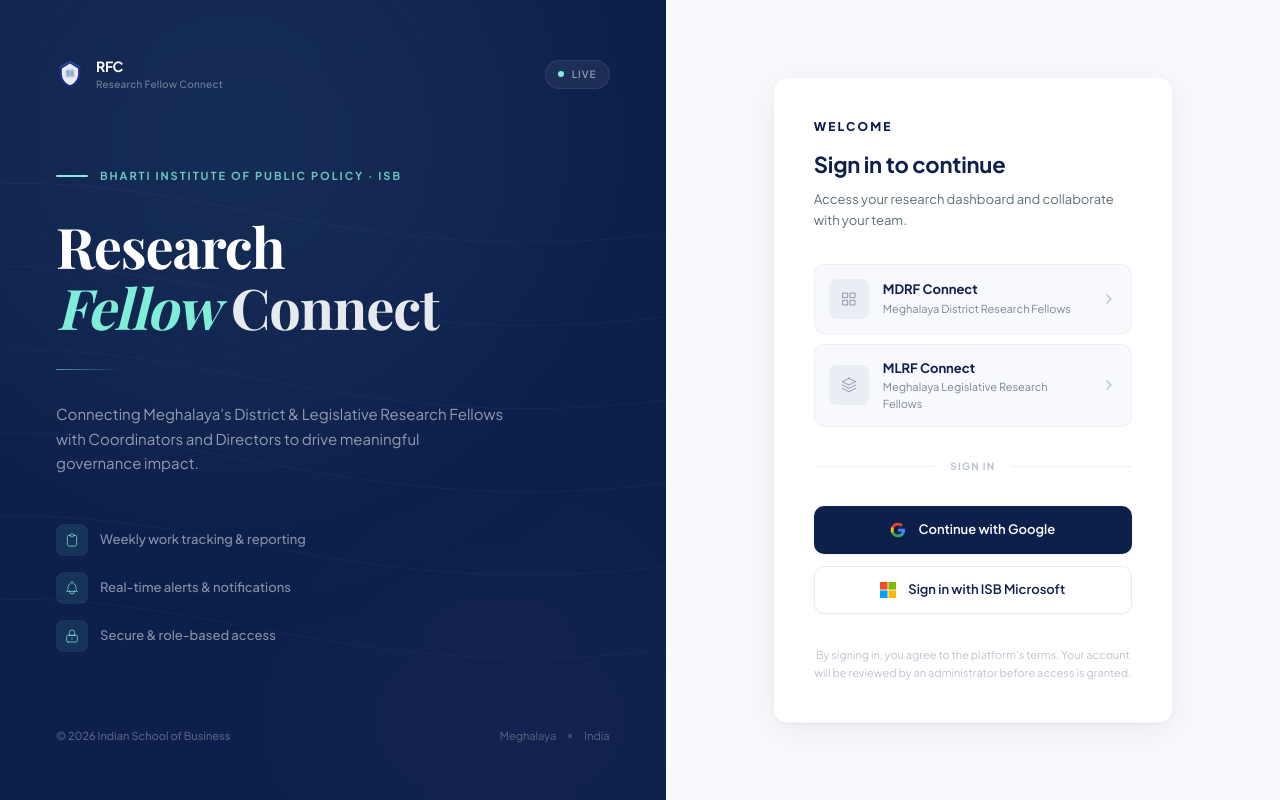
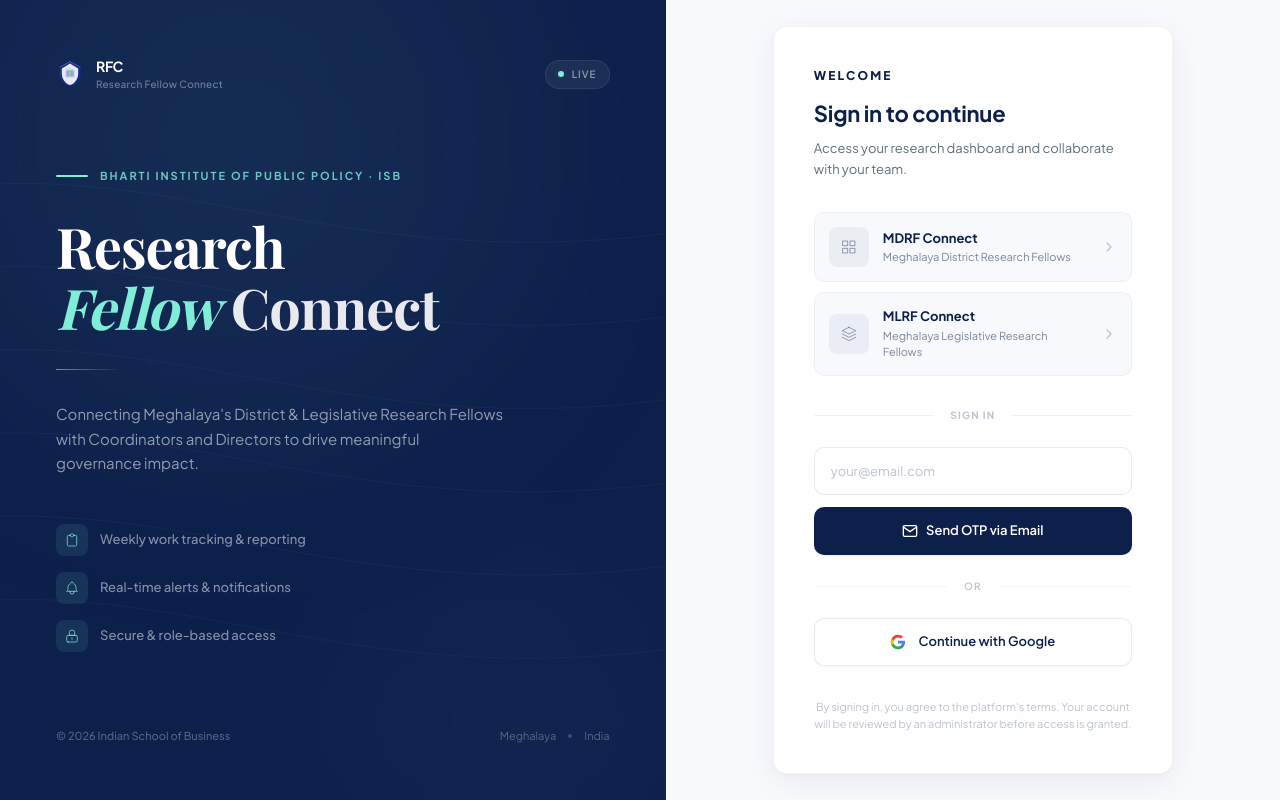
Before and after one commit to ajayc-iima/mdrf-dashboard, a Next.js app: page / in a window 1280 px wide. Built offline with nearby package versions, Linux system fonts and the light colour scheme; no server answers; a web font is replaced by a local one.

Commit message:
Replace Microsoft SSO with email OTP (passwordless) sign-in

```diff
--- a/src/app/page.tsx
+++ b/src/app/page.tsx
@@ -2,7 +2,10 @@
 
 import { useEffect, useState } from "react"
 import { useRouter } from "next/navigation"
-import { signInWithGoogle, signInWithMicrosoft, getRoleHome } from "@/lib/auth"
+import {
+  sendOtpToEmail, isOtpRedirect, completeOtpSignIn,
+  signInWithGoogle, getRoleHome,
+} from "@/lib/auth"
 import { getUserProfile, createUserProfile } from "@/lib/firestore"
 import { PROGRAM_META } from "@/lib/constants"
 import { AppLogo } from "@/components/shared/app-logo"
@@ -12,12 +15,53 @@
   const [error, setError] = useState("")
   const [loading, setLoading] = useState<string | null>(null)
   const [visible, setVisible] = useState(false)
+  const [otpEmail, setOtpEmail] = useState("")
+  const [otpSent, setOtpSent] = useState(false)
   const router = useRouter()
 
   useEffect(() => {
     const t = setTimeout(() => setVisible(true), 100)
     return () => clearTimeout(t)
   }, [])
+
+  async function handleOtpRedirect() {
+    if (!isOtpRedirect()) return
+    setLoading("otp")
+    try {
+      const user = await completeOtpSignIn()
+      let profile = await getUserProfile(user.uid)
+      if (!profile) {
+        await createUserProfile(user.uid, {
+          name: user.displayName || user.email?.split("@")[0] || "User",
+          email: user.email || "",
+        })
+        profile = await getUserProfile(user.uid)
+      }
+      if (!profile) { setError("Profile not found. Contact the administrator."); return }
+      if (profile.status === "pending" || profile.status === "rejected") router.push("/pending")
+      else if (profile.role) router.push(getRoleHome(profile.role))
+      else router.push("/pending")
+    } catch (err: any) {
+      setError(err.message || "Sign in failed. Please request a new OTP.")
+      localStorage.removeItem("emailForSignIn")
+    } finally { setLoading(null) }
+  }
+
+  useEffect(() => { handleOtpRedirect() }, [])
+
+  async function handleSendOtp(e: React.FormEvent) {
+    e.preventDefault()
+    setError("")
+    const email = otpEmail.trim()
+    if (!email) { setError("Enter your email address."); return }
+    setLoading("otp")
+    try {
+      await sendOtpToEmail(email)
+      setOtpSent(true)
+    } catch (err: any) {
+      setError(err.message || "Failed to send OTP. Try again.")
+    } finally { setLoading(null) }
+  }
 
   useEffect(() => {
     let active = true
@@ -34,11 +78,11 @@
     return () => { active = false }
   }, [router])
 
-  async function handleSignIn(provider: "google" | "microsoft") {
+  async function handleSignIn(provider: "google") {
     setError("")
     setLoading(provider)
     try {
-      const fn = provider === "google" ? signInWithGoogle : signInWithMicrosoft
+      const fn = provider === "google" ? signInWithGoogle : signInWithGoogle
       const user = await fn()
       let profile = await getUserProfile(user.uid)
       if (!profile) {
@@ -64,13 +108,11 @@
       {/* ─── Hero Panel ─── */}
       <div className={`relative bg-[#0d1f4b] overflow-hidden transition-all duration-700 ${visible ? "opacity-100" : "opacity-0"} lg:w-[52%] lg:min-h-screen`}>
 
-        {/* Subtle grid texture */}
         <div className="absolute inset-0 opacity-[0.03]" style={{
           backgroundImage: "linear-gradient(rgba(255,255,255,.1) 1px, transparent 1px), linear-gradient(90deg, rgba(255,255,255,.1) 1px, transparent 1px)",
           backgroundSize: "60px 60px"
         }} />
 
-        {/* Topographic accent lines */}
         <svg className="absolute top-0 left-0 w-full h-full opacity-[0.04]" viewBox="0 0 800 900" fill="none">
           <path d="M-100 200 C200 150, 400 300, 800 250" stroke="white" strokeWidth="1" />
           <path d="M-100 300 C200 250, 400 400, 800 350" stroke="white" strokeWidth="1" />
@@ -80,14 +122,11 @@
           <path d="M-100 700 C200 650, 400 800, 800 750" stroke="white" strokeWidth="1" />
         </svg>
 
-        {/* Gradient glow */}
         <div className="absolute top-[-20%] left-[-10%] w-[400px] h-[400px] lg:w-[600px] lg:h-[600px] rounded-full bg-[#80edd9]/[0.06] blur-[100px] lg:blur-[120px]" />
         <div className="absolute bottom-[-15%] right-[-5%] w-[300px] h-[300px] lg:w-[400px] lg:h-[400px] rounded-full bg-white/[0.02] blur-[80px] lg:blur-[100px]" />
 
-        {/* Content */}
         <div className="relative z-10 flex flex-col justify-between h-full min-h-[340px] lg:min-h-screen p-8 sm:p-10 lg:p-10 xl:p-14">
 
-          {/* Top: Logo + Badge */}
           <div className={`flex items-center justify-between transition-all duration-500 delay-100 ${visible ? "opacity-100 translate-y-0" : "opacity-0 -translate-y-4"}`}>
             <div className="flex items-center gap-3">
               <AppLogo size={28} />
@@ -105,10 +144,8 @@
             </div>
           </div>
 
-          {/* Center: Hero */}
           <div className={`flex-1 flex flex-col justify-center max-w-lg transition-all duration-600 delay-200 ${visible ? "opacity-100 translate-y-0" : "opacity-0 translate-y-8"}`}>
 
-            {/* Institution label */}
             <div className="flex items-center gap-3 mb-6 lg:mb-8">
               <div className="w-8 h-[2px] rounded-full bg-[#80edd9]" />
               <span className="text-[10px] sm:text-[11px] font-bold uppercase tracking-[0.18em] text-[#80edd9]/80">
@@ -116,7 +153,6 @@
               </span>
             </div>
 
-            {/* Headline */}
             <h1 className="mb-6 lg:mb-8">
               <span className="block text-[2rem] sm:text-[2.5rem] lg:text-[2.75rem] xl:text-[3.5rem] font-editorial font-bold text-white leading-[1.08] tracking-[-0.02em]">
                 Research
@@ -127,15 +163,12 @@
               </span>
             </h1>
 
-            {/* Separator */}
             <div className="w-16 h-px bg-gradient-to-r from-[#80edd9]/60 to-transparent mb-6 lg:mb-8" />
 
-            {/* Description */}
             <p className="text-[14px] lg:text-[15px] text-white/55 leading-relaxed max-w-md">
               Connecting Meghalaya&apos;s District & Legislative Research Fellows with Coordinators and Directors to drive meaningful governance impact.
             </p>
 
-            {/* Feature highlights */}
             <div className="flex flex-col gap-4 mt-8 lg:mt-12">
               {[
                 { icon: "M9 5H7a2 2 0 00-2 2v12a2 2 0 002 2h10a2 2 0 002-2V7a2 2 0 00-2-2h-2M9 5a2 2 0 002 2h2a2 2 0 002-2M9 5a2 2 0 012-2h2a2 2 0 012 2", label: "Weekly work tracking & reporting" },
@@ -154,7 +187,6 @@
             </div>
           </div>
 
-          {/* Bottom: Footer */}
           <div className={`hidden lg:flex items-center justify-between transition-all duration-500 delay-300 ${visible ? "opacity-100" : "opacity-0"}`}>
             <p className="text-[11px] text-white/30 font-medium">&copy; {new Date().getFullYear()} Indian School of Business</p>
             <div className="flex items-center gap-3 text-[11px] text-white/30">
@@ -171,10 +203,9 @@
 
         <div className="w-full max-w-[400px]">
 
-          {/* Card */}
           <div className="bg-white rounded-2xl shadow-[0_1px_3px_rgba(0,0,0,0.04),0_8px_32px_rgba(0,0,0,0.06)] border border-black/[0.04] p-8 sm:p-10">
 
-            {/* Welcome text */}
+            {/* Welcome */}
             <div className={`mb-8 transition-all duration-500 delay-200 ${visible ? "opacity-100 translate-y-0" : "opacity-0 translate-y-4"}`}>
               <p className="text-[12px] font-extrabold uppercase tracking-[0.18em] text-[#0d1f4b] mb-3">Welcome</p>
               <h2 className="text-[22px] font-bold text-[#0d1f4b] tracking-[-0.01em]">Sign in to continue</h2>
@@ -208,21 +239,82 @@
             </div>
 
             {/* Divider */}
-            <div className={`relative mb-8 transition-all duration-500 delay-[400ms] ${visible ? "opacity-100" : "opacity-0"}`}>
-              <div className="flex items-center gap-4">
-                <div className="flex-1 h-px bg-black/[0.06]" />
-                <span className="text-[10px] font-bold uppercase tracking-[0.12em] text-[#bcc3cf]">Sign In</span>
-                <div className="flex-1 h-px bg-black/[0.06]" />
-              </div>
+            <div className={`flex items-center gap-4 mb-6 transition-all duration-500 delay-[400ms] ${visible ? "opacity-100" : "opacity-0"}`}>
+              <div className="flex-1 h-px bg-black/[0.06]" />
+              <span className="text-[10px] font-bold uppercase tracking-[0.12em] text-[#bcc3cf] shrink-0">Sign In</span>
+              <div className="flex-1 h-px bg-black/[0.06]" />
+            </div>
+
+            {/* ─── Email OTP Section ─── */}
+            <div className={`transition-all duration-500 delay-[450ms] ${visible ? "opacity-100 translate-y-0" : "opacity-0 translate-y-4"}`}>
+              {otpSent ? (
+                <div className="text-center py-4">
+                  <div className="mx-auto mb-4 flex h-12 w-12 items-center justify-center rounded-full bg-[#0d1f4b]/5">
+                    <svg className="w-6 h-6 text-[#0d1f4b]" viewBox="0 0 24 24" fill="none" stroke="currentColor" strokeWidth="2" strokeLinecap="round" strokeLinejoin="round">
+                      <path d="M4 4h16c1.1 0 2 .9 2 2v12c0 1.1-.9 2-2 2H4c-1.1 0-2-.9-2-2V6c0-1.1.9-2 2-2z" />
+                      <polyline points="22,6 12,13 2,6" />
+                    </svg>
+                  </div>
+                  <p className="text-[14px] font-semibold text-[#0d1f4b]">Check your email</p>
+                  <p className="text-[12px] text-[#5d6f7a] mt-1 leading-relaxed">
+                    We sent a sign-in link to <span className="font-semibold text-[#0d1f4b]">{otpEmail}</span>
+                  </p>
+                  <button
+                    type="button"
+                    onClick={() => setOtpSent(false)}
+                    className="mt-4 text-[12px] font-semibold text-[#0d1f4b] hover:underline"
+                  >
+                    Use a different email
+                  </button>
+                </div>
+              ) : (
+                <form onSubmit={handleSendOtp}>
+                  <div className="mb-3">
+                    <input
+                      type="email"
+                      value={otpEmail}
+                      onChange={(e) => setOtpEmail(e.target.value)}
+                      placeholder="your@email.com"
+                      autoComplete="email"
+                      className="w-full h-[48px] rounded-xl border border-black/[0.08] bg-white px-4 text-[13px] text-[#0d1f4b] placeholder:text-[#bcc3cf] outline-none focus:border-[#0d1f4b]/30 focus:ring-2 focus:ring-[#0d1f4b]/5 transition-all duration-200"
+                    />
+                  </div>
+                  <button
+                    type="submit"
+                    disabled={loading === "otp"}
+                    className="w-full h-[48px] rounded-xl transition-all duration-200 disabled:opacity-50 disabled:pointer-events-none active:scale-[0.98] select-none flex items-center justify-center gap-2 bg-[#0d1f4b] text-white font-semibold text-[13px] hover:bg-[#131f70] shadow-[0_1px_2px_rgba(0,0,0,0.08)] hover:shadow-[0_4px_16px_rgba(13,31,75,0.25)]"
+                  >
+                    {loading === "otp" ? (
+                      <svg className="h-4 w-4 animate-spin" viewBox="0 0 24 24" fill="none">
+                        <circle cx="12" cy="12" r="10" stroke="currentColor" strokeWidth="2.5" strokeLinecap="round" className="opacity-20" />
+                        <path d="M4 12a8 8 0 018-8" stroke="currentColor" strokeWidth="2.5" strokeLinecap="round" />
+                      </svg>
+                    ) : (
+                      <svg className="h-4 w-4" viewBox="0 0 24 24" fill="none" stroke="currentColor" strokeWidth="2" strokeLinecap="round" strokeLinejoin="round">
+                        <path d="M4 4h16c1.1 0 2 .9 2 2v12c0 1.1-.9 2-2 2H4c-1.1 0-2-.9-2-2V6c0-1.1.9-2 2-2z" />
+                        <polyline points="22,6 12,13 2,6" />
+                      </svg>
+                    )}
+                    <span>{loading === "otp" ? "Sending..." : "Send OTP via Email"}</span>
+                  </button>
+                </form>
+              )}
+            </div>
+
+            {/* Divider */}
+            <div className={`flex items-center gap-4 my-6 transition-all duration-500 delay-[500ms] ${visible ? "opacity-100" : "opacity-0"}`}>
+              <div className="flex-1 h-px bg-black/[0.04]" />
+              <span className="text-[10px] font-semibold tracking-[0.12em] text-[#bcc3cf] shrink-0">OR</span>
+              <div className="flex-1 h-px bg-black/[0.04]" />
             </div>
 
             {/* Google button */}
-            <div className={`transition-all duration-500 delay-[500ms] ${visible ? "opacity-100 translate-y-0" : "opacity-0 translate-y-4"}`}>
+            <div className={`transition-all duration-500 delay-[550ms] ${visible ? "opacity-100 translate-y-0" : "opacity-0 translate-y-4"}`}>
               <button
                 type="button"
                 onClick={() => handleSignIn("google")}
                 disabled={loading !== null}
-                className="group relative w-full h-[48px] rounded-xl transition-all duration-200 disabled:opacity-50 disabled:pointer-events-none active:scale-[0.98] select-none flex items-center justify-center gap-3 bg-[#0d1f4b] text-white font-semibold text-[13px] hover:bg-[#131f70] shadow-[0_1px_2px_rgba(0,0,0,0.08)] hover:shadow-[0_4px_16px_rgba(13,31,75,0.25)]"
+                className="group relative w-full h-[48px] rounded-xl transition-all duration-200 disabled:opacity-50 disabled:pointer-events-none active:scale-[0.98] select-none flex items-center justify-center gap-3 bg-white text-[#0d1f4b] font-semibold text-[13px] border border-black/[0.08] hover:border-black/[0.12] hover:bg-[#f7f9fc] shadow-[0_1px_2px_rgba(0,0,0,0.04)] hover:shadow-[0_4px_12px_rgba(0,0,0,0.06)]"
               >
                 {loading === "google" ? (
                   <svg className="h-4 w-4 animate-spin" viewBox="0 0 24 24" fill="none">
@@ -238,29 +330,6 @@
                   </svg>
                 )}
                 <span>{loading === "google" ? "Signing in..." : "Continue with Google"}</span>
-              </button>
-
-              {/* Microsoft / ISB SSO button */}
-              <button
-                type="button"
-                onClick={() => handleSignIn("microsoft")}
-                disabled={loading !== null}
-                className="group relative w-full h-[48px] rounded-xl transition-all duration-200 disabled:opacity-50 disabled:pointer-events-none active:scale-[0.98] select-none flex items-center justify-center gap-3 bg-white text-[#0d1f4b] font-semibold text-[13px] border border-black/[0.08] hover:border-black/[0.12] hover:bg-[#f7f9fc] shadow-[0_1px_2px_rgba(0,0,0,0.04)] hover:shadow-[0_4px_12px_rgba(0,0,0,0.06)] mt-3"
-              >
-                {loading === "microsoft" ? (
-                  <svg className="h-4 w-4 animate-spin" viewBox="0 0 24 24" fill="none">
-                    <circle cx="12" cy="12" r="10" stroke="currentColor" strokeWidth="2.5" strokeLinecap="round" className="opacity-20" />
-                    <path d="M4 12a8 8 0 018-8" stroke="currentColor" strokeWidth="2.5" strokeLinecap="round" />
-                  </svg>
-                ) : (
-                  <svg className="h-4 w-4" viewBox="0 0 23 23" fill="none">
-                    <path d="M0 0h10.9v10.9H0V0z" fill="#F25022" />
-                    <path d="M12.1 0H23v10.9H12.1V0z" fill="#7FBA00" />
-                    <path d="M0 12.1h10.9V23H0V12.1z" fill="#00A4EF" />
-                    <path d="M12.1 12.1H23V23H12.1V12.1z" fill="#FFB900" />
-                  </svg>
-                )}
-                <span>{loading === "microsoft" ? "Signing in..." : "Sign in with ISB Microsoft"}</span>
               </button>
 
               {/* Error */}
@@ -279,7 +348,6 @@
             </div>
           </div>
 
-          {/* Mobile footer */}
           <div className="lg:hidden mt-8 text-center">
             <p className="text-[11px] text-[#7c8698]">&copy; {new Date().getFullYear()} Indian School of Business</p>
           </div>
```
Also changed, not shown: src/lib/auth.ts (+37 -15 lines).
